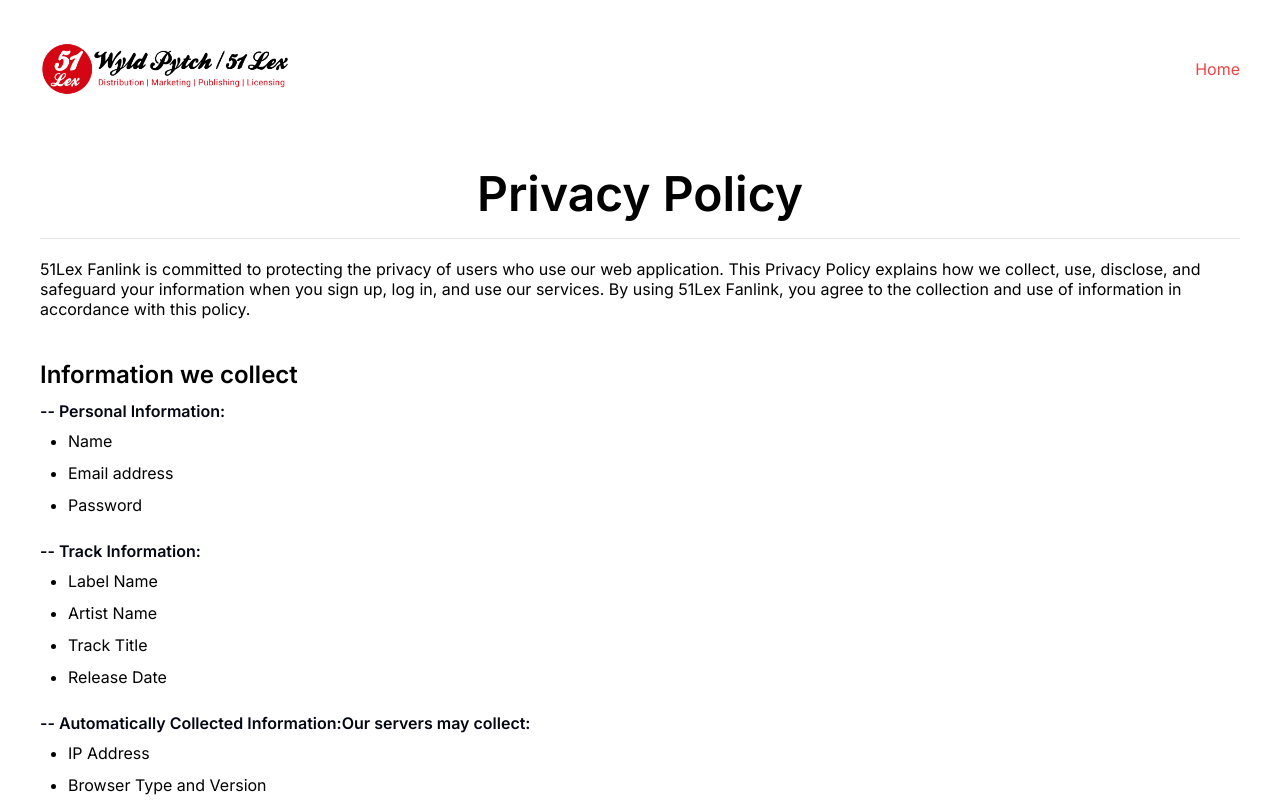
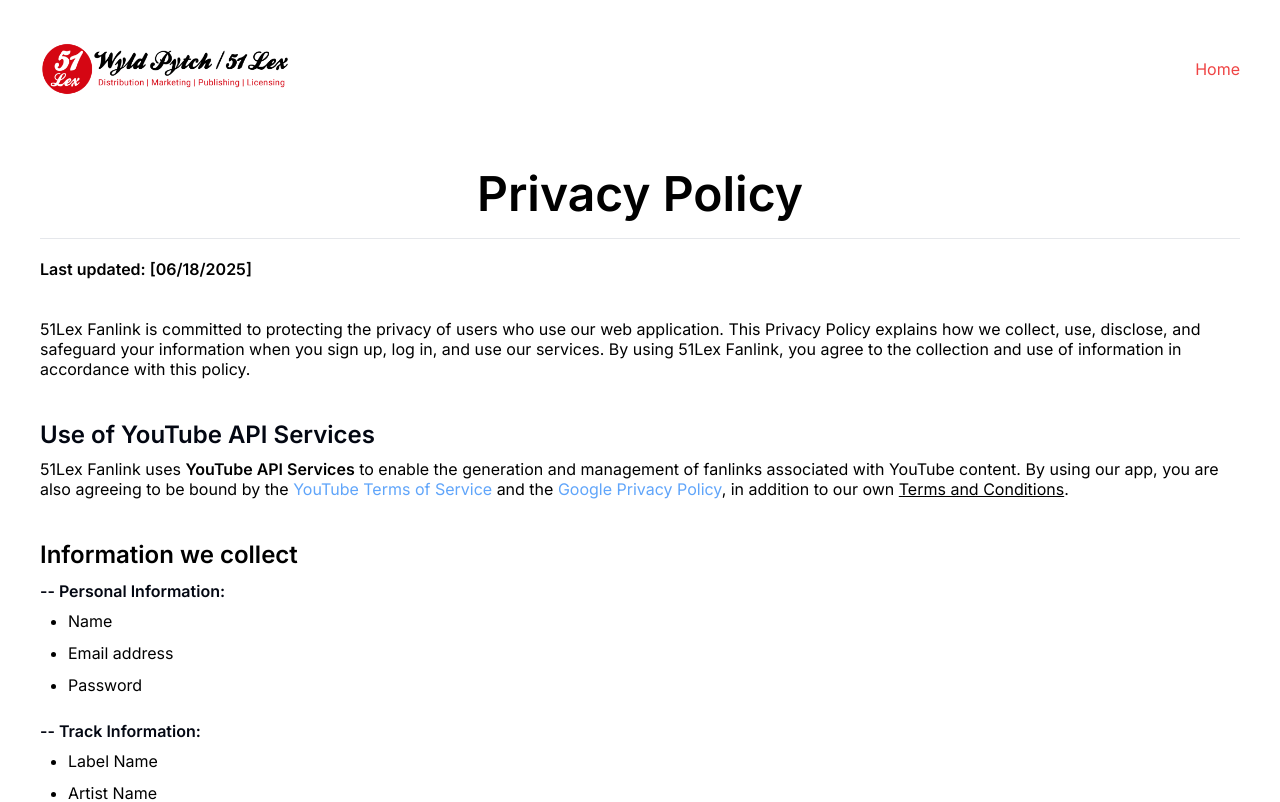
Before and after one commit to Nasglobal/Fanlink-frontend, a Next.js app: page /info/privacy-policy in a window 1280 px wide. Shown: the top 802 px of the page. Built offline with nearby package versions, Linux system fonts and the light colour scheme.

Commit message:
modifying privacy policy to suite youtuberequirements

```diff
--- a/components/dashboard/accounting/Accounting.jsx
+++ b/components/dashboard/accounting/Accounting.jsx
@@ -96,7 +96,7 @@
 
         const a = document.createElement('a');
         a.href = url;
-        a.download = 'Entity_Reports.zip';
+        a.download = 'Mike Ejeagha-Account_Reports.zip';
         document.body.appendChild(a);
         a.click();
         a.remove();
--- a/components/policies/PrivacyPolicy.jsx
+++ b/components/policies/PrivacyPolicy.jsx
@@ -16,7 +16,15 @@
     </div>
 
     <div className='flex  flex-col gap-10 text-black'>
+      <p className='text-[16px] leading-5 font-semibold'>Last updated: [06/18/2025]</p>
       <p className='text-[16px] leading-5'>{"51Lex Fanlink is committed to protecting the privacy of users who use our web application. This Privacy Policy explains how we collect, use, disclose, and safeguard your information when you sign up, log in, and use our services. By using 51Lex Fanlink, you agree to the collection and use of information in accordance with this policy."}</p>
+
+      <div className=''>
+        <p className='md:text-2xl text-lg text-gray-950 font-semibold mb-2'>Use of YouTube API Services</p>
+        <p className='text-[16px] leading-5'>51Lex Fanlink uses <span className='font-semibold'>YouTube API Services</span> to enable the generation and management of fanlinks associated with YouTube content.
+By using our app, you are also agreeing to be bound by the <a className='text-blue-400' href="https://www.youtube.com/t/terms" target="_blank">YouTube Terms of Service</a>{" "}and the <a className='text-blue-400' href="http://www.google.com/policies/privacy" target="_blank">Google Privacy Policy</a>{", "}
+  in addition to our own <Link href="/info/terms-and-conditions" className='underline cursor-pointer' >Terms and Conditions</Link>.</p>
+      </div>
 
       <div className=''>
         <p className='md:text-2xl text-lg text-primary font-semibold mb-2'>Information we collect</p>
```
